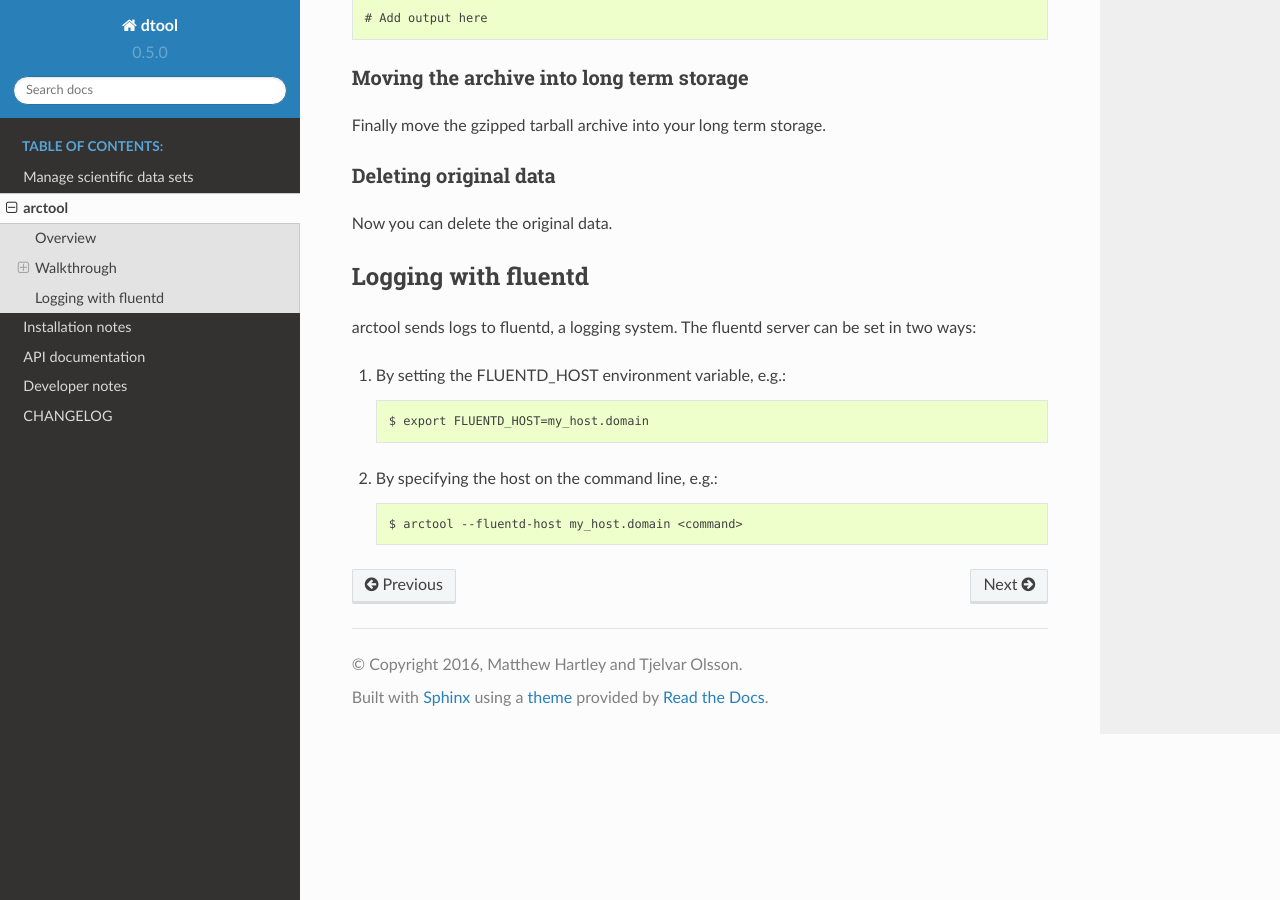
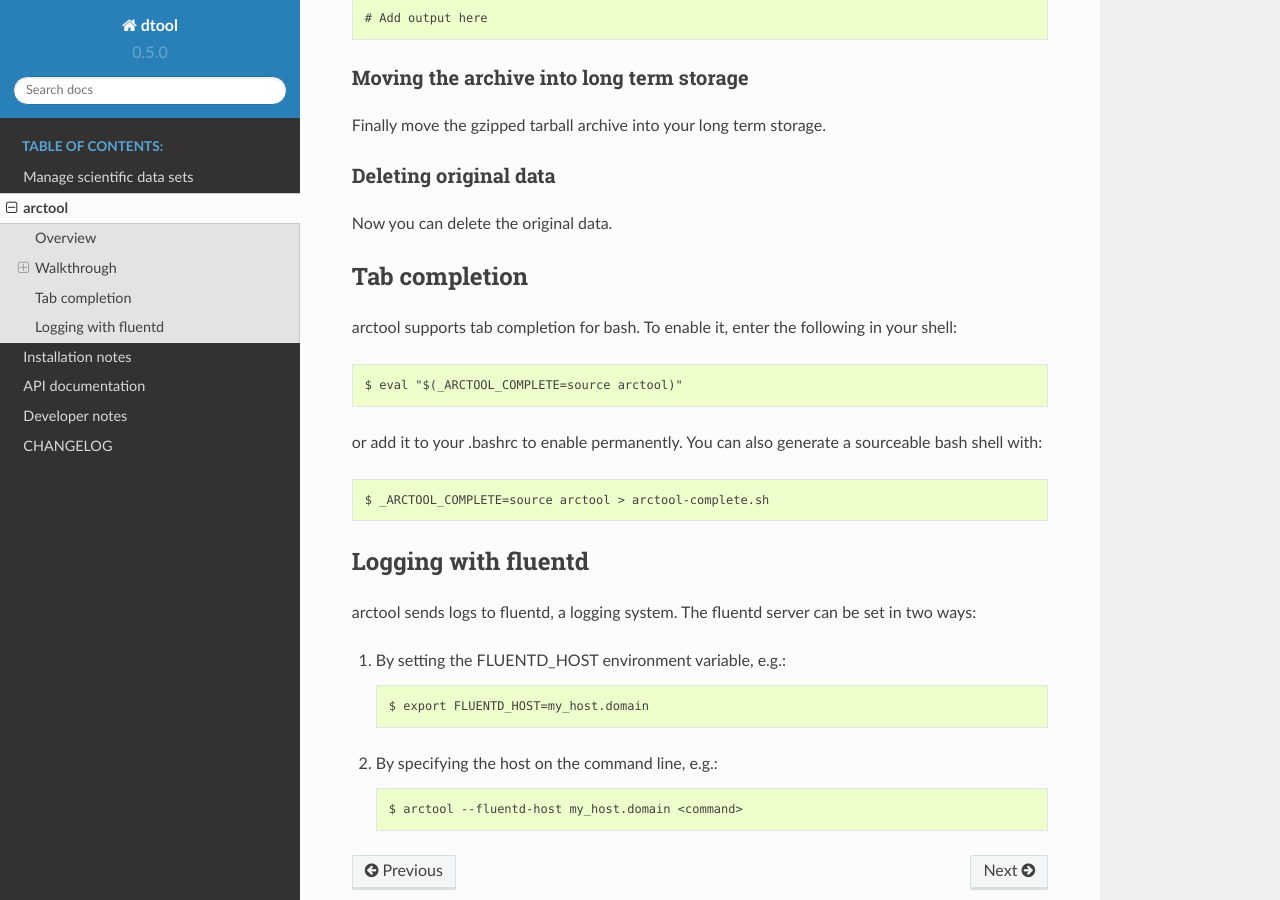
Before and after one commit to JIC-CSB/dtool, a Sphinx documentation site: the page built from docs/source/arctool.rst, in a window 1280 px wide and 900 px high, scrolled down 2982 px. Built offline with Sphinx 7.4.7 and the Read the Docs theme 2.0.0, drawn with Linux system fonts in a browser that asks for light colours.

Commit message:
Add instructions for bash tab completion to documentation

```diff
--- a/docs/source/arctool.rst
+++ b/docs/source/arctool.rst
@@ -133,6 +133,21 @@ Deleting original data
 
 Now you can delete the original data.
 
+Tab completion
+~~~~~~~~~~~~~~
+
+arctool supports tab completion for bash. To enable it, enter the following in your shell:
+
+::
+
+    $ eval "$(_ARCTOOL_COMPLETE=source arctool)"
+
+or add it to your .bashrc to enable permanently. You can also generate a sourceable bash shell with:
+
+::
+
+    $ _ARCTOOL_COMPLETE=source arctool > arctool-complete.sh
+
 Logging with fluentd
 ~~~~~~~~~~~~~~~~~~~~
 
```
